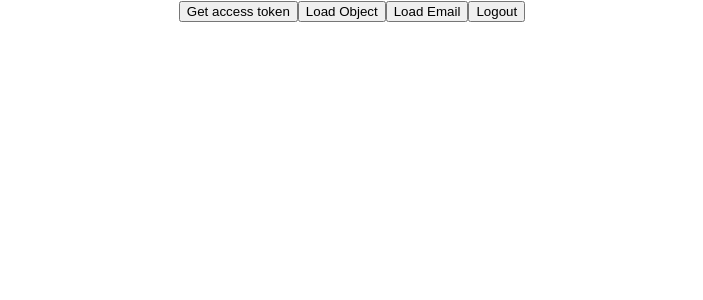
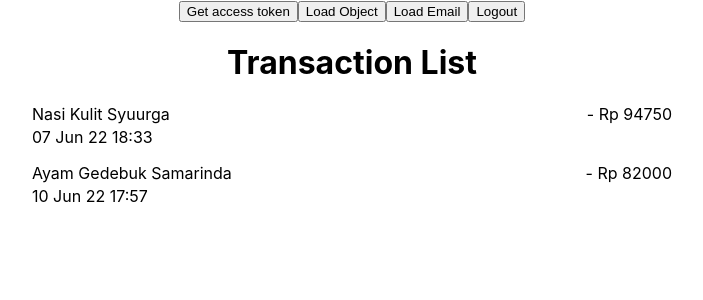
Before and after one commit to ZehaIrawan/Santana, a React (Create React App) app: page / in a window 1280 px wide. Shown: the top 300 px of the page, without its empty margins (288-991 px from the left). Built offline with nearby package versions, Linux system fonts and the light colour scheme; no server answers.

Commit message:
create TransactionList component

```diff
--- a/src/App.js
+++ b/src/App.js
@@ -1,10 +1,12 @@
 import "./App.css";
 import Gmail from "./components/Gmail";
+import TransactionList from "./components/TransactionList";
 
 function App() {
   return (
     <div className="App">
       <Gmail />
+      <TransactionList />
     </div>
   );
 }
--- /dev/null
+++ b/src/components/TransactionList/index.js
@@ -0,0 +1,44 @@
+import React from "react";
+import "./style.css";
+const TransactionList = () => {
+  const data = [
+    {
+      date: "07 Jun 22 18:33",
+      restaurant: "Nasi Kulit Syuurga",
+      total: "94750",
+    },
+    {
+      date: "10 Jun 22 17:57",
+      restaurant: "Ayam Gedebuk Samarinda",
+      total: "82000",
+    },
+  ];
+
+  return (
+    <div className="container">
+      <h1>Transaction List</h1>
+
+      {data.map((item) => (
+        <div key={item.date}>
+          <div
+            style={{
+              display: "flex",
+              justifyContent: "space-between",
+              marginTop: "1rem",
+            }}
+          >
+            <span>{item.restaurant}</span>
+            <span>{`- Rp ${item.total}`}</span>
+          </div>
+          <span
+            style={{ textAlign: "left", display: "block", marginTop: "0.2rem" }}
+          >
+            {item.date}
+          </span>
+        </div>
+      ))}
+    </div>
+  );
+};
+
+export default TransactionList;
--- /dev/null
+++ b/src/components/TransactionList/style.css
@@ -0,0 +1,5 @@
+.container{
+  /* background-color: tomato; */
+  margin:0 auto;
+  width: 50vw;
+}
```
